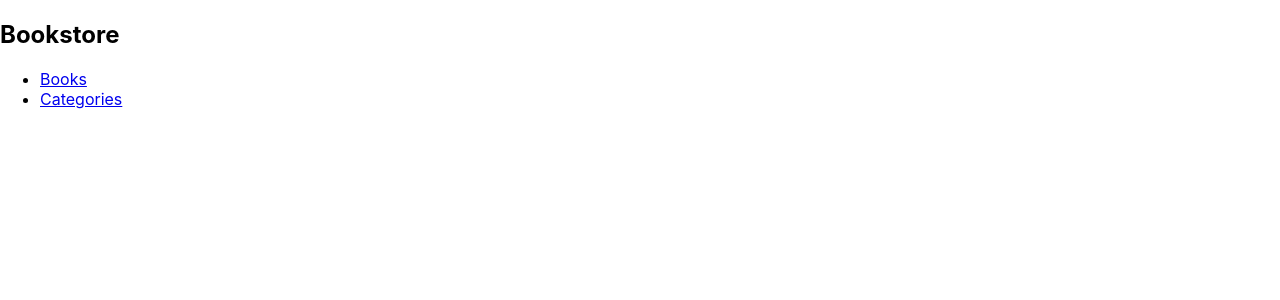
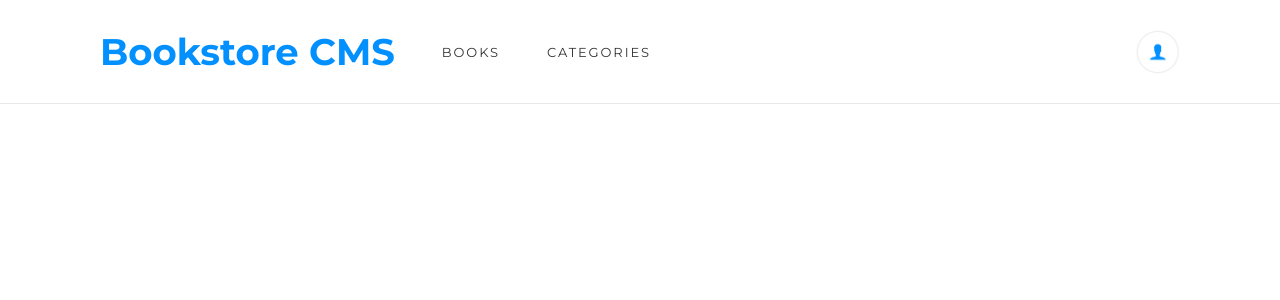
Before and after one commit to dfsalam/bookstore, a React (Create React App) app: page / in a window 1280 px wide. Shown: the top 300 px of the page. Built offline with nearby package versions, Linux system fonts and the light colour scheme.

Commit message:
Add Navbar style

```diff
--- a/src/components/Navbar.jsx
+++ b/src/components/Navbar.jsx
@@ -1,20 +1,23 @@
 import { NavLink } from 'react-router-dom';
+import '../styles/Navbar.css';
+import '../styles/images/user.png';
 
 const Navbar = () => {
   const links = [
-    { path: 'books', text: 'Books' },
-    { path: 'categories', text: 'Categories' },
+    { path: 'books', text: 'BOOKS' },
+    { path: 'categories', text: 'CATEGORIES' },
   ];
   return (
     <nav>
-      <h1>Bookstore</h1>
-      <ul>
+      <ul className="nav_list">
+        <h1 className="nav_title">Bookstore CMS</h1>
         {links.map((link) => (
-          <li key={link.text}>
+          <li key={link.text} className="nav_list_list">
             <NavLink to={link.path}>{link.text}</NavLink>
           </li>
         ))}
       </ul>
+      <img className="nav_img" src="./images/user.png" alt="User" />
     </nav>
   );
 };
--- /dev/null
+++ b/src/styles/Navbar.css
@@ -0,0 +1,59 @@
+@import url('https://fonts.googleapis.com/css2?family=Montserrat:wght@400;700&display=swap');
+
+a {
+  text-decoration: none;
+  color: #000000;
+}
+
+.active {
+  color: #000000;
+  opacity: 100%;
+  font-weight: bold;
+}
+
+nav {
+  display: flex;
+  justify-content: space-between;
+  align-items: baseline;
+  border-bottom: 1px solid #e8e8e8;
+}
+
+.nav_title {
+  font-family: 'Montserrat', sans-serif;
+  font-size: 2.313rem;
+  color: #0290ff;
+  font-weight: bold;
+  padding: 1.813rem 0 1.813rem 6.25rem;
+  margin: 0;
+}
+
+.nav_list {
+  list-style-type: none;
+  display: flex;
+  justify-content: flex-start;
+  align-items: center;
+  padding: 0;
+  margin: 0;
+}
+
+.nav_list_list {
+  float: left;
+  padding-left: 2.938rem ;
+  font-family: 'Montserrat', sans-serif;
+  font-size: 0.813rem;
+  color: #000000;
+  opacity: 80%;
+  letter-spacing: 1.9px;
+}
+
+.nav_list_list:hover {
+  color: #000000;
+  opacity: 100%;
+  font-weight: bold;
+}
+
+.nav_img {
+  align-self: center;
+  height: 2.813rem;
+  padding-right: 6.188rem;
+}
```
Also changed, not shown: public/images/user.png (added).
